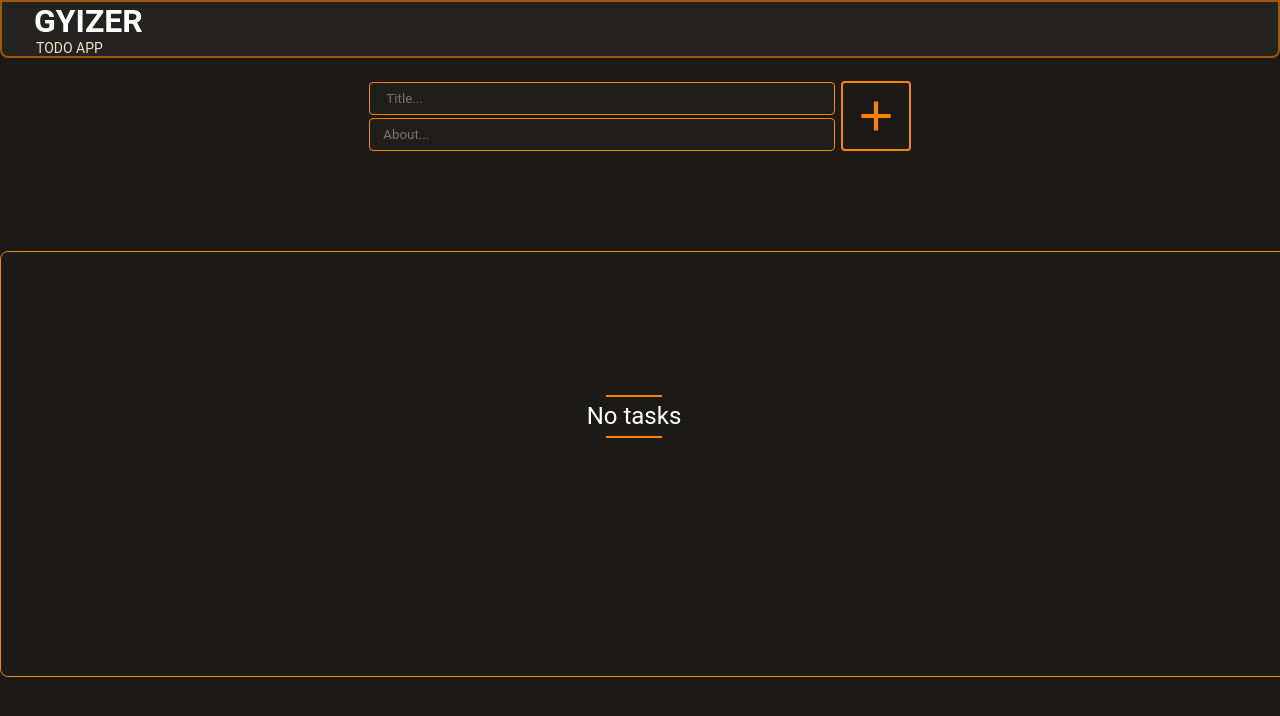
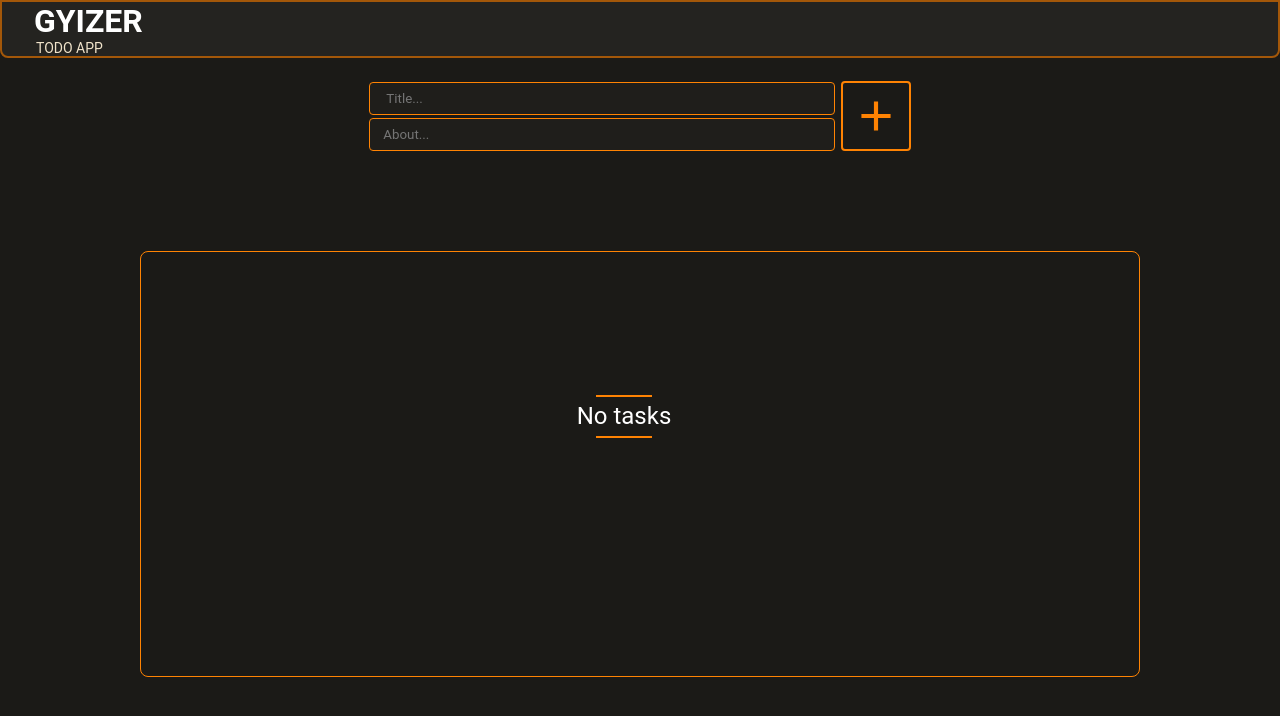
Before and after one commit to prashubisht15/Todo-List, a React (Create React App) app: page / in a window 1280 px wide. Shown: the top 716 px of the page. Built offline with nearby package versions, Linux system fonts and the light colour scheme.

Commit message:
"refactoring"

```diff
--- a/src/Components/Todo.css
+++ b/src/Components/Todo.css
@@ -129,7 +129,7 @@ p {
   .all-tasks{
     border:1px solid #ff8303;
     border-radius: 8px;
-    width: 1300px;
+    width: 1000px;
     height: 426px;
     margin : 100px auto;
     padding: 20px;
```
